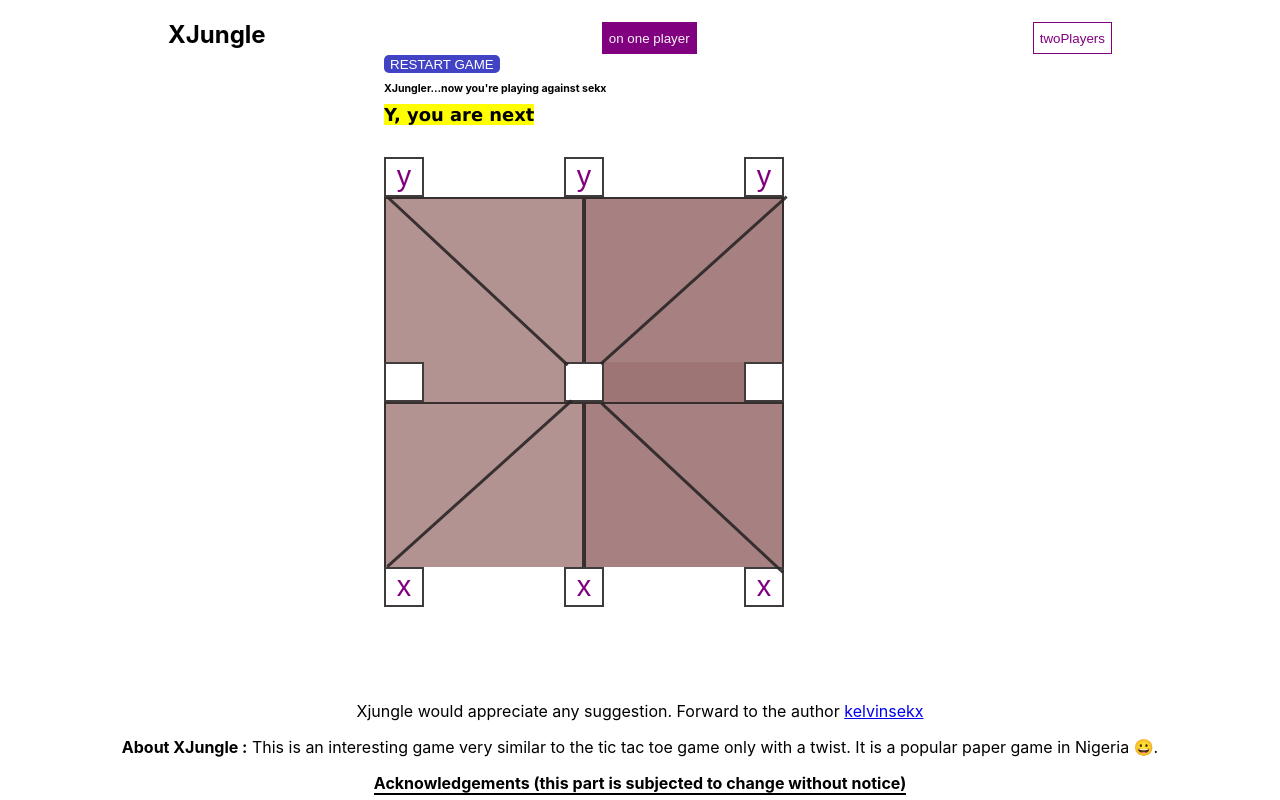
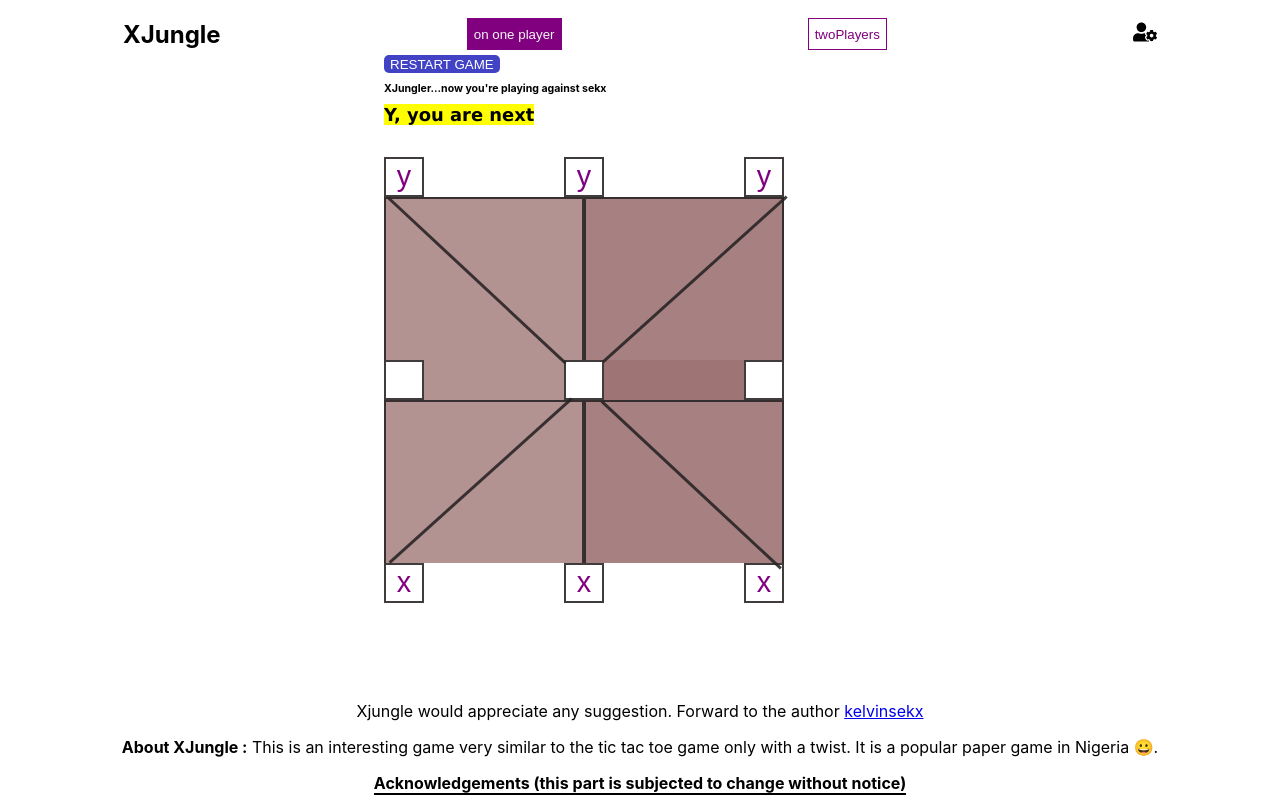
Before and after one commit to kelvinsekx/tictatoejungle, a React (Create React App) app: page / in a window 1280 px wide. Both pictures are taken after a click on the button "Start Game". Shown: the top 800 px of the page. Built offline with nearby package versions, Linux system fonts and the light colour scheme.

Commit message:
add customizable username & persist with localStorage

```diff
--- a/package.json
+++ b/package.json
@@ -12,6 +12,7 @@
     "@types/react-dom": "^17.0.11",
     "react": "^17.0.1",
     "react-dom": "^17.0.1",
+    "react-icons": "^4.4.0",
     "react-scripts": "4.0.1",
     "typescript": "^3.9.10",
     "web-vitals": "^0.2.4"
--- a/src/App.tsx
+++ b/src/App.tsx
@@ -4,8 +4,11 @@ import OnePlayer from './apps/OnePlayer';
 
 import Footer from './components/footer';
 import WelcomeBanner from './components/WelcomeBanner';
+import { XjungleContext } from './utils/context';
 
 import styles from './components/App.module.css';
+import Aside from './components/Aside.js';
+import { FaUserCog } from 'react-icons/fa';
 import { setFirstTimerToFalse, ifFirstTimer } from './utils/func';
 
 enum PLAYER {
@@ -44,6 +47,8 @@ const reducer = (state: Tstate, action: { type: string }): Tstate => {
 function XJungle() {
   const [state, dispatch] = useReducer(reducer, initialState);
   const [firstTimer, setFirstTimer] = useState(ifFirstTimer);
+  const [isVisible, setIsVisible] = useState(false);
+  const { setUsername } = React.useContext(XjungleContext);
 
   const XJungle =
     state.player === PLAYER.ONEPLAYER ? (
@@ -56,6 +61,11 @@ function XJungle() {
     `${styles.btn} ${
       state.active === player ? 'navBtn purple' : 'navBtn'
     }`;
+
+  const submitUsername = (username: string): void => {
+    setUsername(username);
+    localStorage.setItem('username', username);
+  };
 
   return (
     <div>
@@ -81,7 +91,18 @@ function XJungle() {
                 ? 'on two players'
                 : 'twoPlayers'}
             </button>
+            <div>
+              <FaUserCog
+                size={'24px'}
+                onClick={() => setIsVisible(!isVisible)}
+              />
+            </div>
+            <Aside
+              isVisible={isVisible}
+              submitUsername={submitUsername}
+            />
           </nav>
+
           <main>
             {/**the div with className ad-1 & ad-2 are for styling purposes */}
             <div className="ad-1" />
--- a/src/components/App.module.css
+++ b/src/components/App.module.css
@@ -1,4 +1,3 @@
 .btn{
     position: relative;
-    top: 1.4rem;
 }
--- /dev/null
+++ b/src/components/Aside.js
@@ -0,0 +1,36 @@
+import React, { useState } from 'react';
+
+export default function Aside({ isVisible, submitUsername }) {
+  const [v, sV] = useState('');
+  return (
+    <>
+      <div
+        style={
+          isVisible
+            ? {
+                background: '#555555',
+                border: '1px solid #111',
+                width: '8rem',
+                height: '4rem',
+                color: 'white',
+                position: 'absolute',
+                right: '18px',
+                top: '2.8rem',
+              }
+            : { display: 'none' }
+        }
+      >
+        <div>
+          <input
+            value={v}
+            onChange={(e) => sV(e.target.value)}
+            style={{ width: '100%', boxSizing: 'border-box' }}
+          />
+          <button onClick={() => submitUsername(v)}>
+            set username
+          </button>
+        </div>
+      </div>
+    </>
+  );
+}
--- a/src/css/desk.css
+++ b/src/css/desk.css
@@ -1,3 +1,7 @@
+*{
+  box-sizing: border-box;
+}
+
 body{
   /* this are my awesome selected color */
   --rightside-background-color : rgba(155, 112, 112, 0.88);
@@ -95,6 +99,7 @@ padding: 2rem 6rem;
 nav{
   display:flex;
   justify-content: space-around;
+  align-items: center;
 }
 .recol-container{
   display: flex;
--- a/src/index.tsx
+++ b/src/index.tsx
@@ -1,14 +1,23 @@
 import * as React from 'react';
 import ReactDOM from 'react-dom';
-import "./css/cssModule"
+import './css/cssModule';
 
 import XJungle from './App';
+import { XjungleContext as Context } from './utils/context';
 
+function Game() {
+  const [username, setUsername] = React.useState('');
+  return (
+    <Context.Provider value={{ username, setUsername }}>
+      <XJungle />
+    </Context.Provider>
+  );
+}
 ReactDOM.render(
   <React.StrictMode>
-    <XJungle />
+    <Game />
   </React.StrictMode>,
-  document.getElementById('root')
+  document.getElementById('root'),
 );
 
 // If you want to start measuring performance in your app, pass a function
--- a/src/utils/compDatahocx.js
+++ b/src/utils/compDatahocx.js
@@ -12,21 +12,23 @@ import {
 } from '../utils/reactiUtil';
 import { findPossibleMoveable } from '../utils/robotHelper';
 
+import { XjungleContext } from './context';
+
 const composedHigherHOCX = (ChildComposedComponent, player) =>
   class Player extends React.Component {
     constructor(props) {
       super(props);
       this.state = {
-        boox: [
-          { vl: 'y', isPT: false },
-          { vl: 'y', isPT: false },
-          { vl: 'y', isPT: false },
-          { vl: null, isPT: false },
-          { vl: null, isPT: false },
-          { vl: null, isPT: false },
-          { vl: 'x', isPT: false },
-          { vl: 'x', isPT: false },
-          { vl: 'x', isPT: false },
+        board: [
+          { value: 'y', isPT: false },
+          { value: 'y', isPT: false },
+          { value: 'y', isPT: false },
+          { value: null, isPT: false },
+          { value: null, isPT: false },
+          { value: null, isPT: false },
+          { value: 'x', isPT: false },
+          { value: 'x', isPT: false },
+          { value: 'x', isPT: false },
         ],
         highlight: Array(9).fill(null),
         spaceX: null,
@@ -36,48 +38,58 @@ const composedHigherHOCX = (ChildComposedComponent, player) =>
         cheat: false,
         preWinner: predictedWinner(),
         isWinner: '',
+        username: '',
       };
-      this.handleClick = this.handleClick.bind(this);
-      this.restart = this.restart.bind(this);
+    }
+    static contextType = XjungleContext.Consumer;
+
+    componentDidMount() {
+      const username = localStorage.getItem('username');
+      this.setState({
+        ...this.state,
+        username: username ? username : this.context.username,
+      });
+    }
+
+    componentDidUpdate(_, prevState) {
+      if (prevState.username) return;
+      if (prevState.username !== this.context.username) {
+        this.setState({
+          ...this.state,
+          username: this.context.username,
+        });
+      }
     }
 
     NEXTPLAYER = (wS, existingMovements) => {
       let checkWinner;
       if (this.state.winner) return;
-      const ext = existingMovements;
-      const fExt = findPossibleMoveable(ext);
-      // console.log(wS);
-      let mvt = mutatePossibleMvt(ext, fExt);
-      // check if winner exist
-      // if it does tell me
-      if (checkWinnerExist(winningPosition, ext)) {
+      const fExt = findPossibleMoveable(existingMovements);
+
+      let mvt = mutatePossibleMvt(existingMovements, fExt);
+      if (checkWinnerExist(winningPosition, existingMovements)) {
         checkWinner = true;
       }
       return this.setState({
-        boox: mvt,
+        board: mvt,
         winner: checkWinner,
         whoIsNext: !wS,
       });
     };
 
-    handleClick(index) {
-      // console.log(this.state.spaceX);
-      //Algo-1: checkWinner
+    handleClick = (index) => {
       let checkWinner;
       let isWinner;
       if (this.state.winner) {
         return;
       }
-      // Algo1: Highlight each BOX
+
       let copyHighlight = Array(9).fill(null);
       copyHighlight[index] = true;
-      // Algo2:
-      let makeFormerBoox = this.state.boox.slice();
+      let makeFormerBoox = this.state.board.slice();
 
-      // when box isnot empty, do this
-      if (this.state.boox[index].vl == null) {
+      if (this.state.board[index].value == null) {
         if (this.state.spaceX == null) {
-          // console.log("dont continue")
           return;
         }
         if (
@@ -86,29 +98,24 @@ const composedHigherHOCX = (ChildComposedComponent, player) =>
             index,
           ])
         ) {
-          //
-          // if spaceX works not fine
-          makeFormerBoox[index].vl = this.state.spaceX[1];
-          makeFormerBoox[this.state.spaceX[0]].vl = null;
+          makeFormerBoox[index].value = this.state.spaceX[1];
+          makeFormerBoox[this.state.spaceX[0]].value = null;
           this.setState({
             spaceX: [null, null],
           });
-          // check if winner exist
-          // if it does tell me
           if (checkWinnerExist(winningPosition, makeFormerBoox)) {
             let newBoox = checkWinnerExist(
               winningPosition,
               makeFormerBoox,
             );
             checkWinner = true;
-            // console.log(newBoox)
+
             isWinner = this.state.whoIsNext ? 'y' : 'x';
             console.log(isWinner);
             makeFormerBoox = newBoox;
-            //makeFormerBoox[index].
           }
           this.setState({
-            boox: makeFormerBoox,
+            board: makeFormerBoox,
             whoIsNext: !this.state.whoIsNext,
             winner: checkWinner,
             wrongMove: false,
@@ -128,8 +135,7 @@ const composedHigherHOCX = (ChildComposedComponent, player) =>
           });
         }
       } else {
-        // do this when BOX is not empty
-        let formerValue = this.state.boox[index].vl;
+        let formerValue = this.state.board[index].value;
         if (this.state.whoIsNext) {
           if (formerValue !== 'y') {
             this.setState({
@@ -144,33 +150,32 @@ const composedHigherHOCX = (ChildComposedComponent, player) =>
               spaceX: null,
               cheat: true,
             });
-            // console.log('wrong naaa joor')
             return;
           }
         }
-        //console.log(this.state.spaceX)
         return this.setState({
-          boox: makeFormerBoox,
+          board: makeFormerBoox,
           highlight: copyHighlight,
           spaceX: [index, formerValue],
           wrongMove: false,
           cheat: false,
         });
       }
-    }
+    };
 
     restart = () => {
       return this.setState({
-        boox: [
-          { vl: 'y', isPT: false },
-          { vl: 'y', isPT: false },
-          { vl: 'y', isPT: false },
-          { vl: null, isPT: false },
-          { vl: null, isPT: false },
-          { vl: null, isPT: false },
-          { vl: 'x', isPT: false },
-          { vl: 'x', isPT: false },
-          { vl: 'x', isPT: false },
+        ...this.state,
+        board: [
+          { value: 'y', isPT: false },
+          { value: 'y', isPT: false },
+          { value: 'y', isPT: false },
+          { value: null, isPT: false },
+          { value: null, isPT: false },
+          { value: null, isPT: false },
+          { value: 'x', isPT: false },
+          { value: 'x', isPT: false },
+          { value: 'x', isPT: false },
         ],
         highlight: Array(9).fill(null),
         spaceX: null,
@@ -189,7 +194,9 @@ const composedHigherHOCX = (ChildComposedComponent, player) =>
             RESTART GAME
           </button>
           <div>
-            <ChildComposedComponent {...this.state} />
+            <ChildComposedComponent
+              preWinner={this.state.preWinner}
+            />
             {status}
           </div>
           <XBOARD {...this.state} handleClick={this.handleClick} />
@@ -198,4 +205,5 @@ const composedHigherHOCX = (ChildComposedComponent, player) =>
     }
   };
 
+composedHigherHOCX().contextType = XjungleContext;
 export default composedHigherHOCX;
--- /dev/null
+++ b/src/utils/context.js
@@ -0,0 +1,2 @@
+import { createContext } from 'react';
+export const XjungleContext = createContext();
--- a/src/utils/func.ts
+++ b/src/utils/func.ts
@@ -12,14 +12,13 @@ export function checkItIncludes(arr: any[], ex: any[]) {
 export function checkWinnerExist(arr: any[], filter: any[]) {
   for (let each of arr) {
     if (
-      filter[each[0]].vl &&
-      filter[each[0]].vl === filter[each[1]].vl &&
-      filter[each[1]].vl === filter[each[2]].vl
+      filter[each[0]].value &&
+      filter[each[0]].value === filter[each[1]].value &&
+      filter[each[1]].value === filter[each[2]].value
     ) {
       filter[each[0]].isPT = true;
       filter[each[1]].isPT = true;
       filter[each[2]].isPT = true;
-      // console.log(filter)
       return filter;
     }
   }
@@ -28,8 +27,8 @@ export function checkWinnerExist(arr: any[], filter: any[]) {
 
 export function mutatePossibleMvt(ext: any[], mutant:any[]) {
   let newExt = ext.slice();
-  newExt[mutant[0]].vl = null;
-  newExt[mutant[1]].vl = 'x';
+  newExt[mutant[0]].value = null;
+  newExt[mutant[1]].value = 'x';
   return newExt;
 }
 
--- a/src/utils/reactiUtil.js
+++ b/src/utils/reactiUtil.js
@@ -1,41 +1,41 @@
 import React from 'react';
 import { cheat as cheated } from './func';
 
-export default function XBoard({ handleClick, boox, highlight }) {
+export default function XBoard({ handleClick, board, highlight }) {
   return (
     <div id="xBoard">
       <div className="flex">
-        {[0, 1, 2].map((each) => (
+        {[0, 1, 2].map((i) => (
           <Box
-            key={each}
-            v={boox[each].vl}
-            onClick={() => handleClick(each)}
-            className={highlight[each] ? 'highlight' : ''}
-            id={boox[each].isPT ? 'mrk' : null}
+            key={i}
+            v={board[i].value}
+            onClick={() => handleClick(i)}
+            className={highlight[i] ? 'highlight' : ''}
+            id={board[i].isPT ? 'mrk' : null}
           />
         ))}
       </div>
       <BoxTriangle1 />
       <div className="flex fcv">
-        {[3, 4, 5].map((each) => (
+        {[3, 4, 5].map((i) => (
           <Box
-            key={each}
-            v={boox[each].vl}
-            onClick={() => handleClick(each)}
-            className={highlight[each] ? 'highlight' : ''}
-            id={boox[each].isPT ? 'mrk' : null}
+            key={i}
+            v={board[i].value}
+            onClick={() => handleClick(i)}
+            className={highlight[i] ? 'highlight' : ''}
+            id={board[i].isPT ? 'mrk' : null}
           />
         ))}
       </div>
       <BoxTriangle2 />
       <div className="flex">
-        {[6, 7, 8].map((each) => (
+        {[6, 7, 8].map((i) => (
           <Box
-            key={each}
-            v={boox[each].vl}
-            onClick={() => handleClick(each)}
-            className={highlight[each] ? 'highlight' : ''}
-            id={boox[each].isPT ? 'mrk' : null}
+            key={i}
+            v={board[i].value}
+            onClick={() => handleClick(i)}
+            className={highlight[i] ? 'highlight' : ''}
+            id={board[i].isPT ? 'mrk' : null}
           />
         ))}
       </div>
@@ -60,15 +60,24 @@ function Cheated({ children }) {
 }
 
 export function DecideWhatNext(states, player) {
-  // console.log(states)
-  const { winner, wrongMove, whoIsNext, cheat, isWinner, preWinner } =
-    states;
-  return wrongMove ? (
-    <Pronounce id="pr-kr">
-      {' '}
-      Kharrma, this is an impossible movement
-    </Pronounce>
-  ) : winner ? (
+  const {
+    winner,
+    wrongMove,
+    whoIsNext,
+    cheat,
+    isWinner,
+    preWinner,
+    username,
+  } = states;
+  if (wrongMove) {
+    return (
+      <Pronounce id="pr-kr">
+        {' '}
+        Kharrma, this is an impossible movement
+      </Pronounce>
+    );
+  }
+  return winner ? (
     <Winner>
       {player === 'TwoPlayers' ? (
         preWinner === isWinner ? (
@@ -80,8 +89,9 @@ export function DecideWhatNext(states, player) {
         ''
       )}
       <strong>
-        {'\u{1F947}'} {whoIsNext ? 'X' : 'Y'}!! oshabloblo..you won{' '}
-        {'\u{1F3C6}'}
+        {'\u{1F947}'}{' '}
+        {whoIsNext ? 'X' : `${username ? username : 'Y'}`}!!
+        oshabloblo..you won {'\u{1F3C6}'}
       </strong>
     </Winner>
   ) : whoIsNext ? (
@@ -89,7 +99,7 @@ export function DecideWhatNext(states, player) {
       <Pronounce
         styles={{ backgroundColor: 'yellow', color: '#000' }}
       >
-        Y, you are next
+        {`${username ? username : 'Y'}, you are next`}
       </Pronounce>
 
       {cheat ? <Cheated> X {cheated()}</Cheated> : ''}
@@ -100,7 +110,12 @@ export function DecideWhatNext(states, player) {
         X, you are Next{' '}
       </Pronounce>
 
-      {cheat ? <Cheated> Y {cheated()}</Cheated> : null}
+      {cheat ? (
+        <Cheated>
+          {' '}
+          {`${username ? username : 'Y'}`} {cheated()}
+        </Cheated>
+      ) : null}
     </div>
   );
 }
```
Also changed, not shown: src/apps/TwoPlayers.js (+9 -8 lines), src/utils/robotHelper.js (+45 -41 lines), 2 other files (tests, documents, lock files or other folders).
